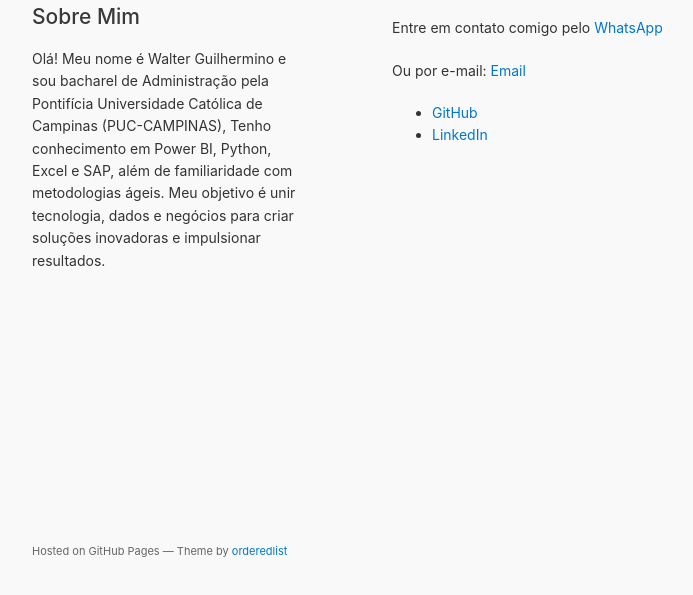
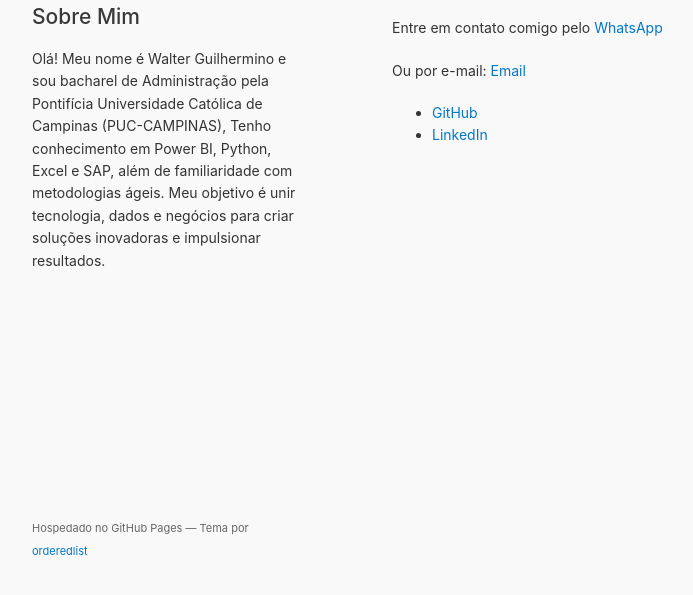
Before and after one commit to WalterCordeiroGuilhermino/WalterCordeiroGuilhermino.github.io, a plain HTML site: page index.html in a window 1280 px wide. Shown: the part 169-764 px from the top of the page, without its empty margins (178-871 px from the left). Drawn offline with Linux system fonts and the light colour scheme; no server answers.

Commit message:
Update index.html

```diff
--- a/index.html
+++ b/index.html
@@ -78,7 +78,7 @@
       </section>
 
       <footer>
-        <p><small>Hosted on GitHub Pages &mdash; Theme by <a href="https://github.com/orderedlist">orderedlist</a></small></p>
+        <p><small>Hospedado no GitHub Pages &mdash; Tema por <a href="https://github.com/orderedlist">orderedlist</a></small></p>
       </footer>
     </div>
     <script src="javascripts/scale.fix.js"></script>
```
